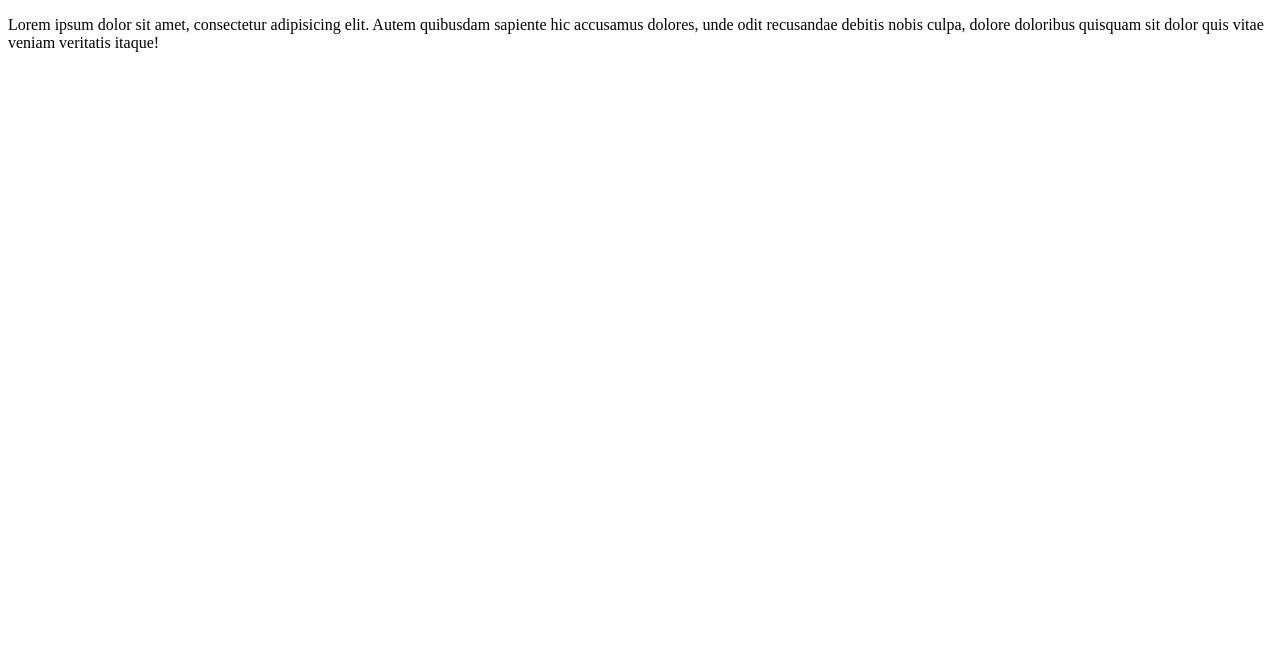
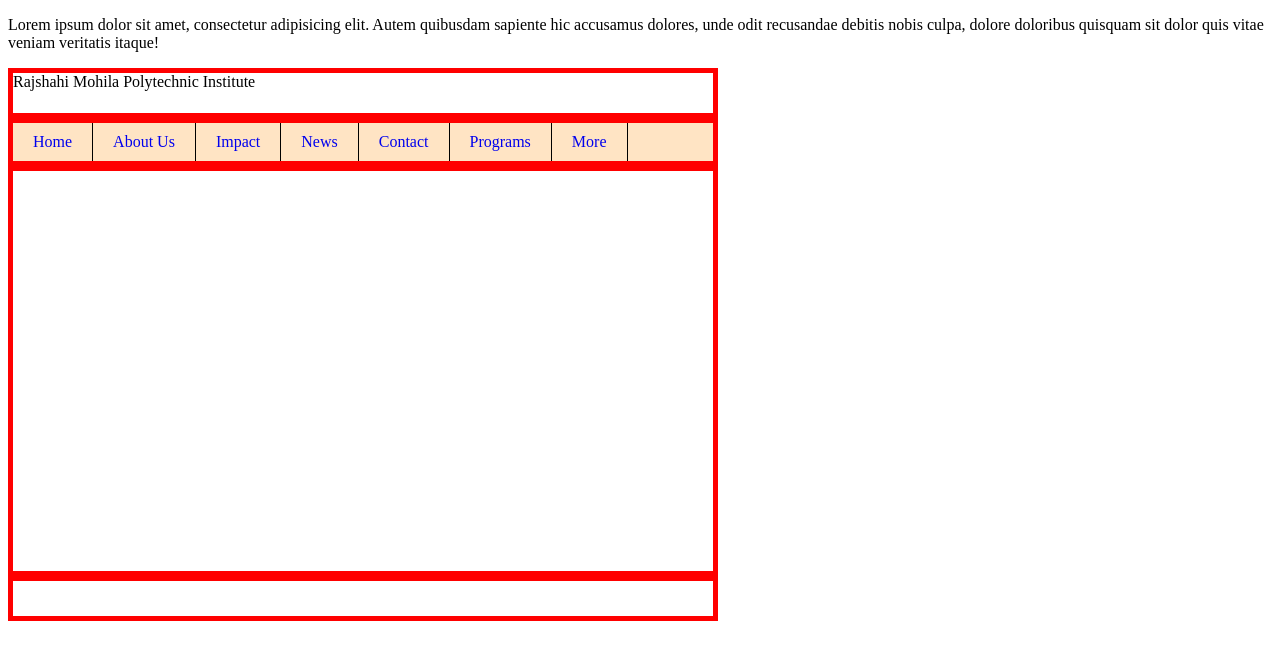
Before and after one commit to maishaktar/Maisha-Nusrat, a plain HTML site: page index.html in a window 1280 px wide. Drawn offline with Linux system fonts and the light colour scheme.

Commit message:
second commit

```diff
--- /dev/null
+++ b/Style.css
@@ -0,0 +1,58 @@
+h1{
+    background-color: blue;
+    padding: 20px 0px 30px 50px;
+    margin: 10px 20px 70px 100px;
+
+}
+
+#box1{
+    width: 700px;
+    height: 40px;
+    border: 5px solid red;
+    color: black;
+
+}
+
+#menu{
+     width: 700px;
+     border: 5px solid red;
+     color: black;
+     background-color: bisque;
+        overflow: hidden;
+
+}
+     ul{
+        list-style: none;
+        padding: 0px;
+        margin: 0px;
+
+    }
+    ul li{
+        float: left;
+        border-right: 1px solid black;
+    }
+
+    ul li a{
+        text-decoration: none;
+        padding: 10px 20px;
+        display: block;
+        transition: 1s;
+    }
+    ul li a:hover{
+       background-color: white;
+       color: blue;
+       text-decoration: underline;
+    }
+
+#box3{
+    width: 700px;
+    height: 400px;
+    border: 5px solid red;
+    color: black;
+}
+#box4{
+    width: 700px;
+    height: 35px;
+    border: 5px solid red;
+    color: black;
+}
--- a/index.html
+++ b/index.html
@@ -4,8 +4,30 @@
     <meta charset="UTF-8">
     <meta name="viewport" content="width=device-width, initial-scale=1.0">
     <title>Document</title>
+    <link rel="stylesheet" href="Style.css">
 </head>
 <body>
     <p>Lorem ipsum dolor sit amet, consectetur adipisicing elit. Autem quibusdam sapiente hic accusamus dolores, unde odit recusandae debitis nobis culpa, dolore doloribus quisquam sit dolor quis vitae veniam veritatis itaque!</p>
+    <div id="box1">
+        Rajshahi Mohila Polytechnic Institute
+       </div>
+        <div id="menu">
+         <ul>
+           <li><a href="#">Home</a></li>
+           <li><a href="#">About Us</a></li>
+           <li><a href="#">Impact</a></li>
+           <li><a href="#">News</a></li>
+           <li><a href="#">Contact</a></li>
+            <li><a href="#">Programs</a></li>
+            <li><a href="#">More</a></li>
+       </ul>
+        </div>
+         <div id="box3">
+
+         </div>
+         <div id="box4">
+
+         </div>
+
 </body>
 </html>
```
